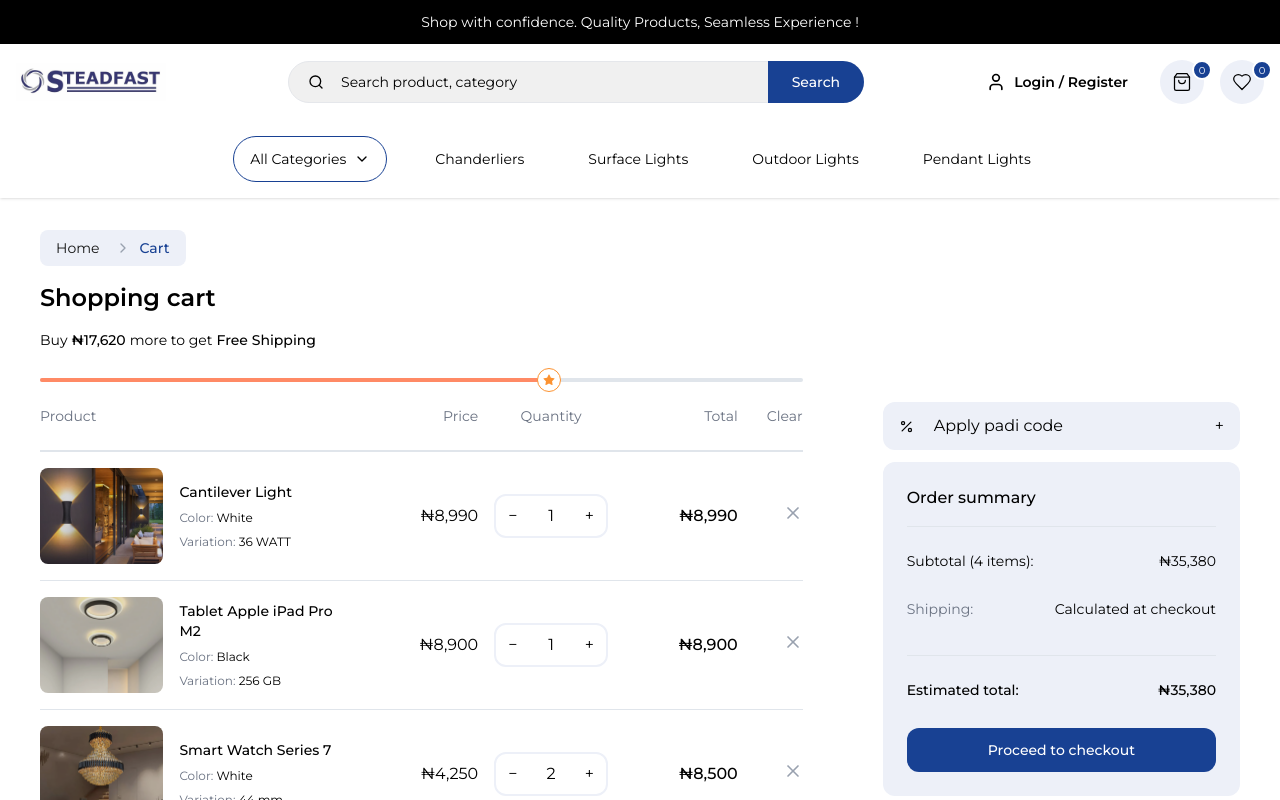
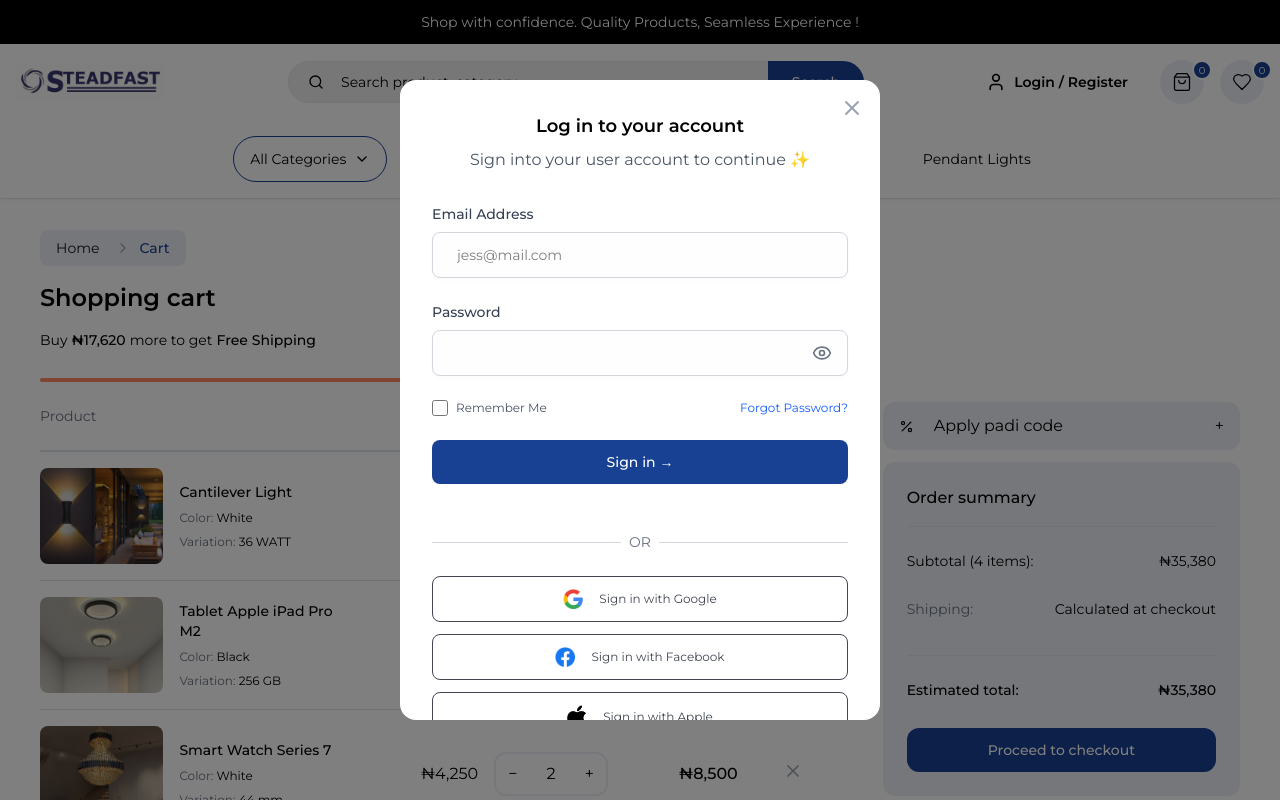
Before and after one commit to tomurashigaraki22/steadfast_ecommerce, a Next.js app: page /cart in a window 1280 px wide. Both pictures are taken after a click on the button "Proceed to checkout". Shown: the top 800 px of the page. Built offline with nearby package versions, Linux system fonts and the light colour scheme.

Commit message:
feat(cart): add auth modal for checkout redirection
Introduce an AuthModal component to handle user authentication before proceeding to checkout. The modal is triggered when the "Proceed to checkout" button is clicked, and upon successful authentication, the user is redirected to the checkout page.

```diff
--- a/src/app/cart/page.tsx
+++ b/src/app/cart/page.tsx
@@ -13,6 +13,8 @@
 import { StarIcon } from '@/components/icons/ShopIcons';
 import { ConfirmationModal } from '@/components/ui/ConfirmationModal';
 import { Button } from '@/components/ui/Button';
+import { AuthModal } from '@/components/auth/AuthModal';
+import { useRouter } from 'next/navigation';
 
 interface CartItem {
     productId: string;
@@ -53,7 +55,9 @@
         description: '15% off on all orders'
     }
 ];
+
 export default function CartPage() {
+    const router = useRouter();
     const [cartItems, setCartItems] = useState<CartItem[]>([]);
     const [promoCode, setPromoCode] = useState('');
     const [showPromoInput, setShowPromoInput] = useState(false);
@@ -99,12 +103,17 @@
             }
         ]);
     }, []);
-
-
+    const handleAuthComplete = (isSuccessful?: boolean) => {
+        setShowAuthModal(false);
+        if (isSuccessful) {
+            router.push('/checkout');
+        }
+    };
 
     const [itemToRemove, setItemToRemove] = useState<string | null>(null);
     const subtotal = cartItems.reduce((sum, item) => sum + (item.price * item.quantity), 0);
     const freeShippingThreshold = 53000;
+    const [showAuthModal, setShowAuthModal] = useState(false);
     const progressPercentage = Math.min(100, (subtotal / freeShippingThreshold) * 100);
     const remainingForFreeShipping = Math.max(0, freeShippingThreshold - subtotal);
     const breadcrumbItems = [
@@ -378,10 +387,14 @@
                                         <span>₦{estimatedTotal.toLocaleString()}</span>
                                     </div>
                                 </div>
-                                <Button className="w-full py-3 px-4 bg-[#184193] text-white rounded-xl mt-4"
+                                <Button
+                                    onClick={() => setShowAuthModal(true)}
+                                    className="w-full py-3 px-4 bg-[#184193] text-white rounded-xl mt-4"
                                 >
                                     Proceed to checkout
                                 </Button>
+
+
                             </div>
                         </div>
                     </div>
@@ -400,6 +413,10 @@
                     title="Remove from Cart"
                     message="Are you sure you want to remove this item from your cart? If you change your mind, you'll need to add the item again."
                 />
+                <AuthModal
+                    isOpen={showAuthModal}
+                    onClose={handleAuthComplete}
+                />
             </main >
         </>
     );
--- /dev/null
+++ b/src/components/auth/AuthModal.tsx
@@ -0,0 +1,162 @@
+'use client';
+
+import { useState } from 'react';
+import { useRouter } from 'next/navigation';
+import { X } from 'lucide-react';
+import { Input } from '@/components/ui/Input';
+import { Button } from '@/components/ui/Button';
+import { SocialButton } from '@/components/auth/SocialButton';
+import { Modal } from '@/components/ui/Modal';
+import Link from 'next/link';
+
+interface AuthModalProps {
+    isOpen: boolean;
+    onClose: (isSuccessful?: boolean) => void;
+}
+
+export const AuthModal = ({ isOpen, onClose }: AuthModalProps) => {
+    const [isLogin, setIsLogin] = useState(true);
+    const [isLoading, setIsLoading] = useState(false);
+    const [showSuccessModal, setShowSuccessModal] = useState(false);
+    const router = useRouter();
+
+    const handleSubmit = async (e: React.FormEvent) => {
+        e.preventDefault();
+        setIsLoading(true);
+        try {
+            // TODO: Add authentication logic here
+            setShowSuccessModal(true);
+            setTimeout(() => {
+                onClose(true); // Pass success status
+            }, 2000);
+        } catch (error) {
+            console.error('Auth failed:', error);
+            onClose(false); // Pass failure status
+        } finally {
+            setIsLoading(false);
+        }
+    };
+
+    return (
+        <div
+            className={`fixed inset-0 z-50 ${isOpen ? 'block' : 'hidden'}`}
+        >
+            <div className="fixed inset-0 bg-black/50" onClick={() => onClose(false)} />
+            <div className="fixed inset-x-0 bottom-0 md:inset-auto md:left-1/2 md:top-1/2 md:-translate-x-1/2 md:-translate-y-1/2 w-full md:w-[480px] bg-white md:rounded-2xl md:max-h-[80vh] overflow-y-auto">
+                <div className="p-6 md:p-8">
+                    <button
+                        onClick={() => onClose(false)}
+                        className="absolute right-4 top-4 text-gray-400 hover:text-gray-600"
+                    >
+                        <X size={24} />
+                    </button>
+
+                    <div className="text-center mb-8">
+                        <h2 className="text-base md:text-lg  font-semibold mb-2">
+                            {isLogin ? "Log in to your account" : "Create Account"}
+                        </h2>
+                        <p className="text-sm md:text-base text-gray-600">
+                            {isLogin
+                                ? "Sign into your user account to continue ✨"
+                                : "Sign up to enjoy a seamless experience 👋"}
+                        </p>
+                    </div>
+
+                    <form onSubmit={handleSubmit} className="space-y-6">
+                        {!isLogin && (
+                            <>
+                                <Input
+                                    label="First Name"
+                                    type="text"
+                                    placeholder="Jessica"
+                                    required
+                                />
+                                <Input
+                                    label="Last Name"
+                                    type="text"
+                                    placeholder="Jackson"
+                                    required
+                                />
+                                <Input
+                                    label="Phone Number"
+                                    type="tel"
+                                    placeholder="+234"
+                                    required
+                                />
+                            </>
+                        )}
+                        <Input
+                            label="Email Address"
+                            type="email"
+                            placeholder="jess@mail.com"
+                            required
+                        />
+                        <Input
+                            label="Password"
+                            type="password"
+                            required
+                            isPassword={true}
+                        />
+
+                        {isLogin && (
+                            <div className="flex items-center justify-between">
+                                <label className="flex items-center">
+                                    <input type="checkbox" className="h-4 w-4 text-blue-600" />
+                                    <span className="ml-2 text-xs text-gray-600">Remember Me</span>
+                                </label>
+                                <Link
+                                    href="/auth/forgot-password"
+                                    className="text-xs text-blue-600 hover:text-blue-500"
+                                >
+                                    Forgot Password?
+                                </Link>
+                            </div>
+                        )}
+
+                        <Button type="submit" isLoading={isLoading} className="w-full">
+                            {isLogin ? "Sign in →" : "Create Account"}
+                        </Button>
+
+                        <div className="relative my-6">
+                            <div className="absolute inset-0 flex items-center">
+                                <div className="w-full border-t border-gray-300" />
+                            </div>
+                            <div className="relative flex justify-center text-sm">
+                                <span className="px-2 bg-white text-gray-500">OR</span>
+                            </div>
+                        </div>
+
+                        <div className="space-y-3">
+                            <SocialButton provider="google" label={`Sign ${isLogin ? 'in' : 'up'} with Google`} />
+                            <SocialButton provider="facebook" label={`Sign ${isLogin ? 'in' : 'up'} with Facebook`} />
+                            <SocialButton provider="apple" label={`Sign ${isLogin ? 'in' : 'up'} with Apple`} />
+                        </div>
+
+                        <p className="text-center text-sm text-gray-600">
+                            {isLogin ? "Don't have an account? " : "Already have an account? "}
+                            <button
+                                type="button"
+                                onClick={() => setIsLogin(!isLogin)}
+                                className="text-blue-600 text-sm hover:text-blue-500"
+                            >
+                                {isLogin ? "Create an account" : "Sign in"}
+                            </button>
+                        </p>
+                    </form>
+                </div>
+            </div>
+
+            <Modal
+                isOpen={showSuccessModal}
+                onClose={() => setShowSuccessModal(false)}
+                type="success"
+                title={isLogin ? "Authentication Successful" : "Account Created!"}
+                message={isLogin
+                    ? "Verifying your credentials..."
+                    : "Your account has been created successfully. Redirecting to verification..."}
+                autoClose
+                autoCloseTime={2000}
+            />
+        </div>
+    );
+};
```
